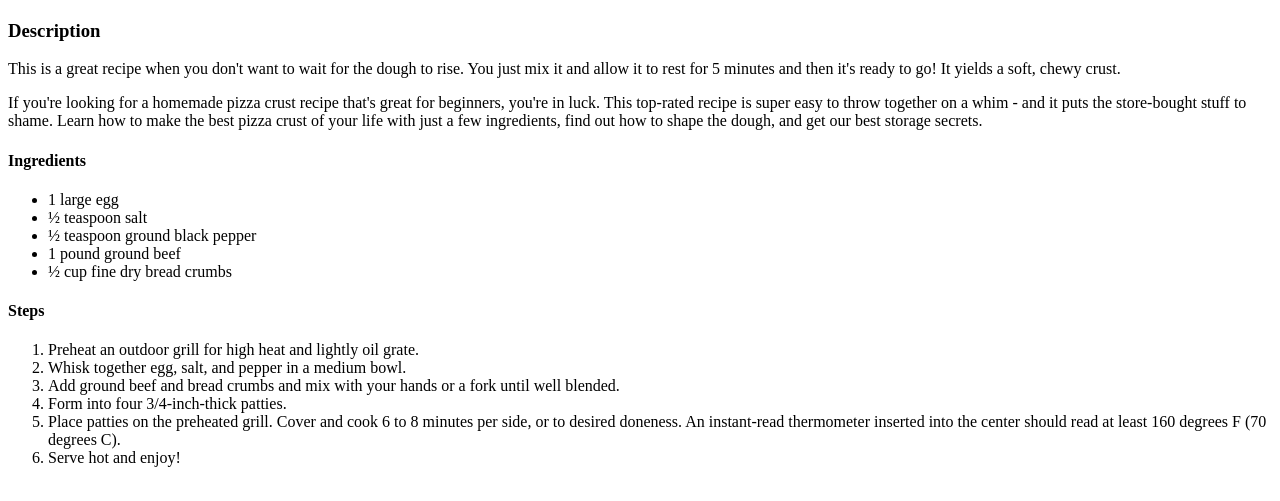
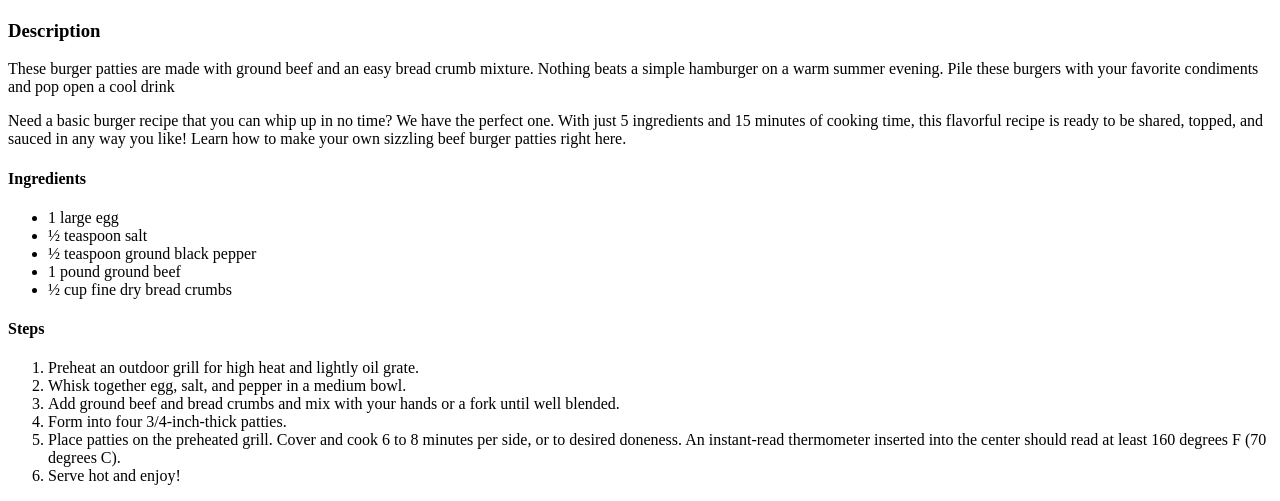
Before and after one commit to mizzke/odin-recipes-2, a plain HTML site: page recipes/burger.html in a window 1280 px wide. Shown: the part 433-934 px from the top of the page. Drawn offline with Linux system fonts and the light colour scheme.

Commit message:
Burger Recipe completed
    Add description, ingredients and steps

```diff
--- a/recipes/burger.html
+++ b/recipes/burger.html
@@ -9,9 +9,9 @@
     <img src="https://www.allrecipes.com/thmb/8fe_5pLNz2eHcpknNhL52fdq5hE=/0x512/filters:no_upscale():max_bytes(150000):strip_icc():format(webp)/25473-the-perfect-basic-burger-DDMFS-4x3-56eaba3833fd4a26a82755bcd0be0c54.jpg" alt="Burger" width="500" height="350">
 
     <h3>Description</h3>
-    <p>This is a great recipe when you don't want to wait for the dough to rise. You just mix it and allow it to rest for 5 minutes and then it's ready to go! It yields a soft, chewy crust.</p>
+    <p>These burger patties are made with ground beef and an easy bread crumb mixture. Nothing beats a simple hamburger on a warm summer evening. Pile these burgers with your favorite condiments and pop open a cool drink</p>
 
-    <p>If you're looking for a homemade pizza crust recipe that's great for beginners, you're in luck. This top-rated recipe is super easy to throw together on a whim - and it puts the store-bought stuff to shame. Learn how to make the best pizza crust of your life with just a few ingredients, find out how to shape the dough, and get our best storage secrets. </p>
+    <p>Need a basic burger recipe that you can whip up in no time? We have the perfect one. With just 5 ingredients and 15 minutes of cooking time, this flavorful recipe is ready to be shared, topped, and sauced in any way you like! Learn how to make your own sizzling beef burger patties right here. </p>
 
     <h4>Ingredients</h4>
     <ul>
```
